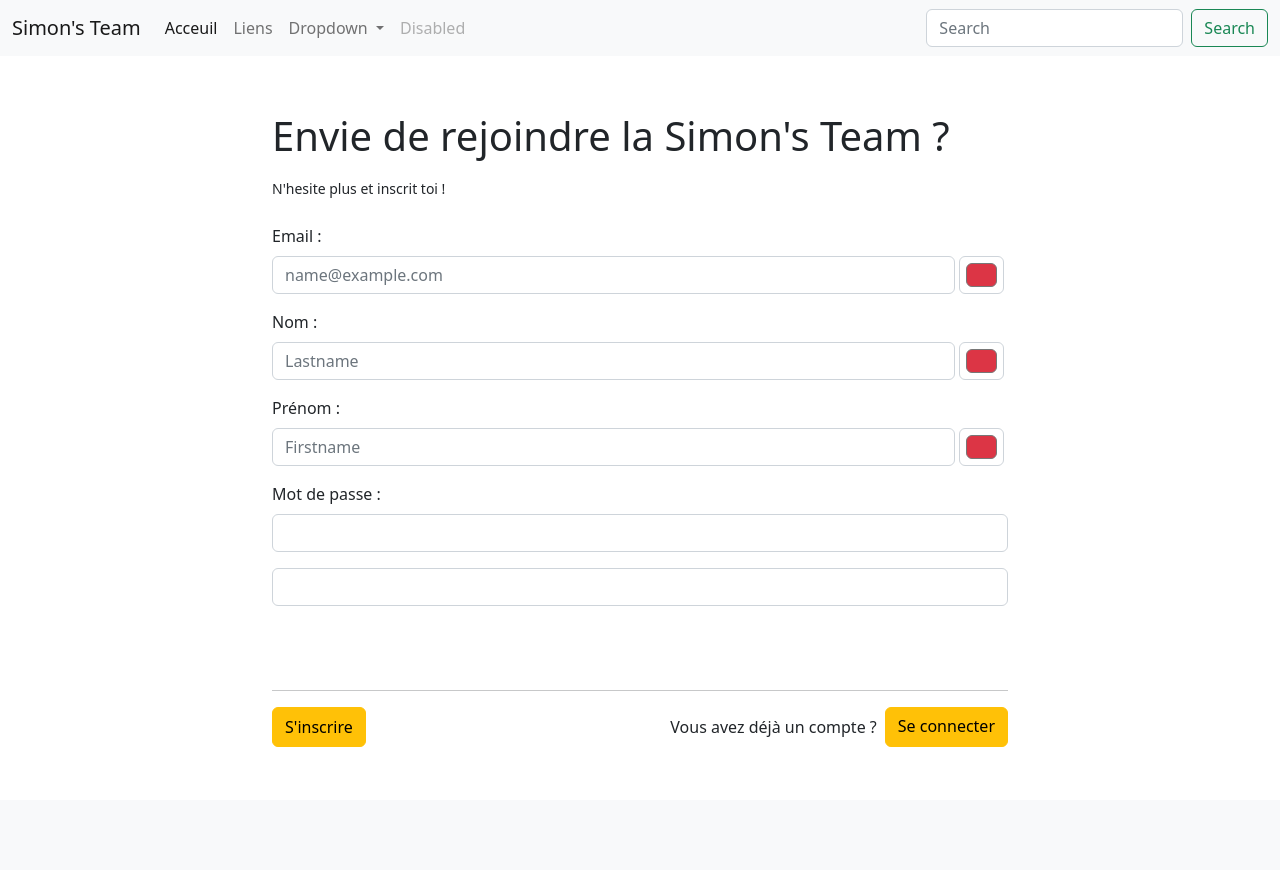
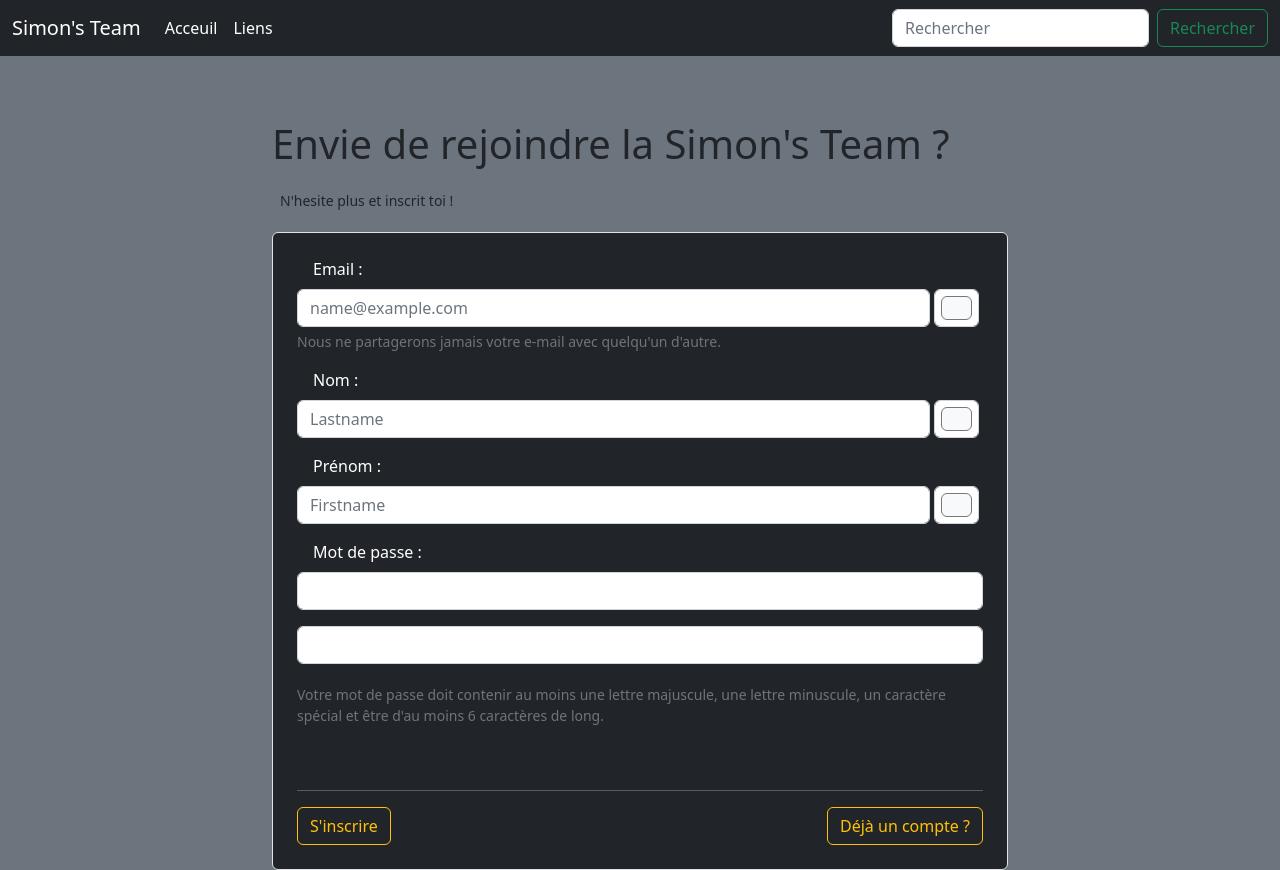
Before and after one commit to MaxPro94/Athletes-des-neiges, a PHP site: page /?page=inscription in a window 1280 px wide. Before the commit the page ends 747 px from the top, so only its background shows below. Run offline with PHP 8.4, Linux system fonts and the light colour scheme; some libraries are stand-ins or nearby versions.

Commit message:
TP
Resolutions de quelques bugs + essaie d'installer bootstrap en direct

```diff
--- /dev/null
+++ b/package.json
@@ -0,0 +1,5 @@
+{
+  "dependencies": {
+    "bootstrap": "^5.2.1"
+  }
+}
--- a/public/js/check_form.js
+++ b/public/js/check_form.js
@@ -10,38 +10,20 @@ const error_firstname = document.querySelector('#error_firstname')
 const error_pwd = document.querySelector('#error_pwd')
 const error_pwd2 = document.querySelector('#error_pwd2')
 const error_submit = document.querySelector('#error_form')
-const check_color = document.querySelectorAll("input[title]")
+const check_color_mail = document.querySelector("#color_mail")
+const check_color_lastname = document.querySelector("#color_lastname")
+const check_color_firstname = document.querySelector("#color_firstname")
 const expressionReguliereMail = /^(([^<>()[]\.,;:s@]+(.[^<>()[]\.,;:s@]+)*)|(.+))@(([[0-9]{1,3}.[0-9]{1,3}.[0-9]{1,3}.[0-9]{1,3}])|(([a-zA-Z-0-9]+.)+[a-zA-Z]{2,}))$/;
 const expressionReguliereMdp = /^(?=(?:.*[A-Z]){1,})(?=(?:.*[a-z]){1,})(?=(?:.*[\W_]){1,}).{6,}$/
 let validation = 0
-let check_mail = 0
-let check_lastname = 0
-let check_firstname = 0
 
-check_color.forEach(function(input) {
-    input.addEventListener("click", function(e){
-        e.preventDefault()
-        input.setAttribute("data-bs-toggle", "popover")
-        input.setAttribute("data-bs-title", "Popover")
-        input.setAttribute("data-bs-content", "popover")
-    })
-    if(check_mail === 0){
-        input.setAttribute("value", "#198754");
-    }
-
-    if(check_lastname === 1){
-        input.setAttribute("value", "#198754");
-    }
-
-    if(check_lastname === 0){
-        input.setAttribute("value", "#dc3545");
-    }
+check_color_mail.addEventListener("click", function(e){
+    e.preventDefault()
 })
-
-
 mail.addEventListener("blur", function(e){
     if(mail.value.trim().length == 0){
         error_mail.innerHTML = "Le champs e-mail est obligatoire";
+        check_color_mail.setAttribute("value", "#dc3545");
 
     } else {
 
@@ -54,35 +36,47 @@ mail.addEventListener("blur", function(e){
             .then(function(resultat){
 
                 if(resultat.nb == 1){
+                    check_color_mail.setAttribute("value", "#dc3545");
                     error_mail.innerHTML = "Cette adresse mail existe déjà"
                 } else {
-
+                    check_color_mail.setAttribute("value", "#198754");
                     validation += 1
                     error_mail.innerHTML = ""
                 }
             })
         } else {
+            check_color_mail.setAttribute("value", "#dc3545");
             error_mail.innerHTML = "L'adresse mail n'est pas valide";
         }
     }
 })
 
+check_color_lastname.addEventListener("click", function(e){
+    e.preventDefault()
+})
 lastname.addEventListener("blur", function(e){
     if(lastname.value.trim().length <= 1){
         error_lastname.innerHTML = "Le nom doit comporter plus d'une lettre";
+        check_color_lastname.setAttribute("value", "#dc3545");
 
 
     } else {
+        check_color_lastname.setAttribute("value", "#198754");
         validation += 1
         error_lastname.innerHTML = "";
     }
 
 })
 
+check_color_firstname.addEventListener("click", function(e){
+    e.preventDefault()
+})
 firstname.addEventListener("blur", function(e){
     if(firstname.value.trim().length <= 1){
         error_firstname.innerHTML = "Le prénom doit comporter plus d'une lettre";
+        check_color_firstname.setAttribute("value", "#dc3545");
     } else {
+        check_color_firstname.setAttribute("value", "#198754");
         validation += 1
         error_firstname.innerHTML = "";
     }
@@ -130,6 +124,7 @@ pwd2.addEventListener("blur", function(e){
 
 })
 
+
 mySubmit.addEventListener("click", function(e){
     e.preventDefault()
     if(validation < 6){
--- a/templates/inscription.html.php
+++ b/templates/inscription.html.php
@@ -1,25 +1,26 @@
 <div class="container">
     <div class="row justify-content-center">
         <div class="col-md-8 mt-5">
-            <h1 class="mt-2">Envie de rejoindre la Simon's Team ?</h1>
-            <p class="py-2"><small>N'hesite plus et inscrit toi !</small></p>
-            <form action="" method="POST" id="form">
+            <h1 class="my-3">Envie de rejoindre la Simon's Team ?</h1>
+            <p class="py-1 px-2"><small>N'hesite plus et inscrit toi !</small></p>
+            <form action="" method="POST" id="form" class="p-4 border rounded mt-3 bg-dark text-white">
                 <div class="mb-3">
-                    <label for="Name" class="form-label">Email :</label>
+                    <label for="Name" class="form-label mx-3">Email :</label>
                     <div class="d-flex aligns-center">
-                        <input type="email" class="form-control" id="mail" name="mail" placeholder="name@example.com">
-                        <input type="color" class="form-control form-control-color mx-1" value="#563d7c" title="green">
+                        <input type="email" class="form-control" id="mail" name="mail" placeholder="name@example.com" required>
+                        <input type="color" id="color_mail" class="form-control form-control-color mx-1 " value="#f8f9fa" title="green">
                     </div>
+                    <div id="emailHelp" class="form-text">Nous ne partagerons jamais votre e-mail avec quelqu'un d'autre.</div>
                     <?php if (!empty($error['mail'])) : ?>
                         <span class="text-danger"><?= $error['mail'] ?></span>
                     <?php endif; ?>
                     <span class="text-danger" id="error_mail"></span>
                 </div>
                 <div class="mb-3">
-                    <label for="exampleFormControlInput1" class="form-label">Nom :</label>
+                    <label for="exampleFormControlInput1" class="form-label mx-3">Nom :</label>
                     <div class="d-flex aligns-center">
-                        <input type="text" class="form-control" id="lastname" name="lastname" placeholder="Lastname">
-                        <input type="color" class="form-control form-control-color mx-1" value="#563d7c" title="green">
+                        <input type="text" class="form-control" id="lastname" name="lastname" placeholder="Lastname" required>
+                        <input type="color" id="color_lastname" class="form-control form-control-color mx-1" value="#f8f9fa" title="green">
                     </div>
                     <?php if (!empty($error['lastname'])) : ?>
                         <span class="text-danger"><?= $error['lastname'] ?></span>
@@ -27,10 +28,10 @@
                     <span class="text-danger" id="error_lastname"></span>
                 </div>
                 <div class="mb-3">
-                    <label for="exampleFormControlInput1" class="form-label">Prénom :</label>
+                    <label for="exampleFormControlInput1" class="form-label mx-3">Prénom :</label>
                     <div class="d-flex aligns-center">
-                        <input type="text" class="form-control" id="firstname" name="firstname" placeholder="Firstname">
-                        <input type="color" class="form-control form-control-color mx-1" value="#563d7c" title="green">
+                        <input type="text" class="form-control" id="firstname" name="firstname" placeholder="Firstname" required>
+                        <input type="color" id="color_firstname" class="form-control form-control-color mx-1" value="#f8f9fa" title="green">
                     </div>
                     <?php if (!empty($error['firstname'])) : ?>
                         <span class="text-danger"><?= $error['firstname'] ?></span>
@@ -38,16 +39,17 @@
                     <span class="text-danger" id="error_firstname"></span>
                 </div>
                 <div class="mb-3">
-                    <label for="exampleFormControlInput1" class="form-label">Mot de passe :</label>
-                    <input type="password" class="form-control" id="pwd" name="pwd">
+                    <label for="exampleFormControlInput1" class="form-label mx-3">Mot de passe :</label>
+                    <input type="password" class="form-control" id="pwd" name="pwd" required>
                 </div>
                 <div class="mb-3">
-                    <input type="password" class="form-control" id="pwd2" name="pwd2">
+                    <input type="password" class="form-control" id="pwd2" name="pwd2" required>
                 </div>
                 <div class="h-25 my-1 progress" id="background_bar">
                     <div class="text-center progress-bar progress-bar-striped bg-danger" id="bar" role="progressbar" width="0%" aria-valuenow="0" aria-valuemin="0" aria-valuemax="100">
                     </div>
                 </div>
+                <div id="pwdHelp" class="form-text">Votre mot de passe doit contenir au moins une lettre majuscule, une lettre minuscule, un caractère spécial et être d'au moins 6 caractères de long.</div>
                 <?php if (!empty($error['pwd'])) : ?>
                     <span class="text-danger"><?= $error['pwd'] ?></span>
                 <?php endif; ?>
@@ -59,11 +61,10 @@
                 <span class="text-danger" id="error_form"></span>
                 <hr>
                 <div class="d-flex aligns-center justify-content-between">
-                    <button type="submit" class="btn btn-warning" name="submit_inscription" id="submit_inscription">S'inscrire</button>
+                    <button type="submit" class="btn btn-outline-warning" name="submit_inscription" id="submit_inscription">S'inscrire</button>
                     <input type="hidden" name="submit_inscription">
                     <div class="d-flex aligns-center">
-                        <p class="my-2 mx-2">Vous avez déjà un compte ?</p>
-                        <a href="?page=index" class="btn btn-warning">Se connecter</a>
+                        <a href="?page=index" class="btn btn-outline-warning">Déjà un compte ?</a>
                     </div>
                 </div>
             </form>
--- a/templates/layout.html.php
+++ b/templates/layout.html.php
@@ -6,44 +6,28 @@
     <meta name="viewport" content="width=device-width, initial-scale=1.0">
     <title><?= $title ?></title>
     <link href="https://cdn.jsdelivr.net/npm/bootstrap@5.2.1/dist/css/bootstrap.min.css" rel="stylesheet" integrity="sha384-iYQeCzEYFbKjA/T2uDLTpkwGzCiq6soy8tYaI1GyVh/UjpbCx/TYkiZhlZB6+fzT" crossorigin="anonymous">
-    <link rel="stylesheet" href="./assets/style.css">
+    <link rel="stylesheet" href="../node_modules/bootstrap/dist/css/bootstrap.css">
 </head>
 
-<body>
-    <nav class="navbar navbar-expand-lg bg-light">
+<body class="bg-secondary">
+    <nav class="navbar navbar-expand-lg bg-dark">
         <div class="container-fluid">
-            <a class="navbar-brand" href="#">Simon's Team</a>
+            <a class="navbar-brand text-white" href="#">Simon's Team</a>
             <button class="navbar-toggler" type="button" data-bs-toggle="collapse" data-bs-target="#navbarSupportedContent" aria-controls="navbarSupportedContent" aria-expanded="false" aria-label="Toggle navigation">
                 <span class="navbar-toggler-icon"></span>
             </button>
             <div class="collapse navbar-collapse" id="navbarSupportedContent">
                 <ul class="navbar-nav me-auto mb-2 mb-lg-0">
                     <li class="nav-item">
-                        <a class="nav-link active" aria-current="page" href="#">Acceuil</a>
+                        <a class="nav-link active text-white" aria-current="page" href="#">Acceuil</a>
                     </li>
                     <li class="nav-item">
-                        <a class="nav-link" href="#">Liens</a>
-                    </li>
-                    <li class="nav-item dropdown">
-                        <a class="nav-link dropdown-toggle" href="#" role="button" data-bs-toggle="dropdown" aria-expanded="false">
-                            Dropdown
-                        </a>
-                        <ul class="dropdown-menu">
-                            <li><a class="dropdown-item" href="#">Action</a></li>
-                            <li><a class="dropdown-item" href="#">Another action</a></li>
-                            <li>
-                                <hr class="dropdown-divider">
-                            </li>
-                            <li><a class="dropdown-item" href="#">Something else here</a></li>
-                        </ul>
-                    </li>
-                    <li class="nav-item">
-                        <a class="nav-link disabled">Disabled</a>
+                        <a class="nav-link text-white" href="#">Liens</a>
                     </li>
                 </ul>
                 <form class="d-flex" role="search">
-                    <input class="form-control me-2" type="search" placeholder="Search" aria-label="Search">
-                    <button class="btn btn-outline-success" type="submit">Search</button>
+                    <input class="form-control me-2" type="search" placeholder="Rechercher" aria-label="Search">
+                    <button class="btn btn-outline-success" type="submit">Rechercher</button>
                 </form>
             </div>
         </div>
```
Also changed, not shown: templates/index.html.php (+9 -9 lines), package-lock.json (added).
